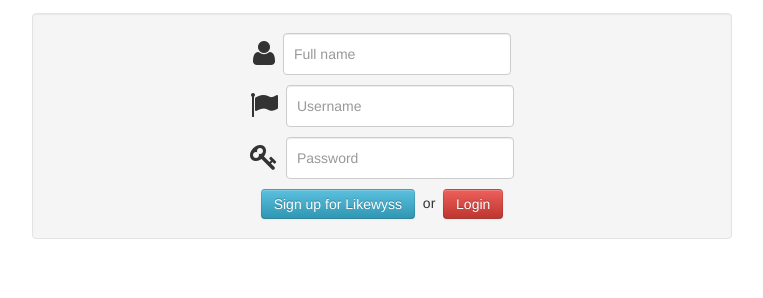
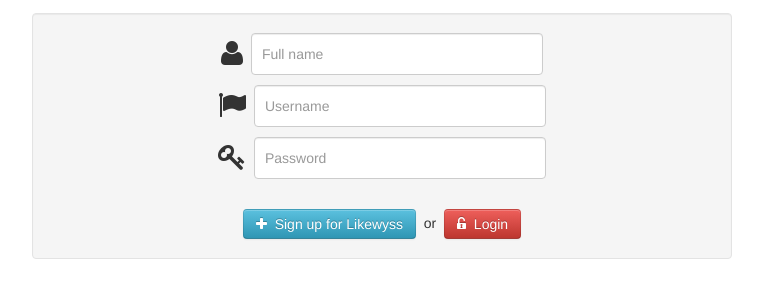
Before and after one commit to mnive93/lw-1, a Django app: template lw/templates/registration/signup.html in a window 1280 px wide. Shown: the part 184-482 px from the top of the page, without its empty margins (258-1021 px from the left). Run offline with Django 3.2, Linux system fonts and the light colour scheme; the template is opened without the code that fills it, so the values that code supplies are empty; some libraries are stand-ins or nearby versions.

Commit message:
UI Tweaks and social buttons adding

```diff
--- a/lw/templates/invites/landing.html
+++ b/lw/templates/invites/landing.html
@@ -12,9 +12,9 @@
 			<input type="text" class="input-xxlarge" name="emailaddress" placeholder="Enter your email address" id="id_emailaddress" /><br>
 			<button type="submit" class="input-xlarge btn btn-success" id="countmein">Count me in</button>
 			<p>{% csrf_token %}</p>
-			<button class="btn btn-facebook"><i class="icon-facebook"> Connect with Facebook</i></button>
-			<button class="btn btn-twitter"><i class="icon-twitter"> Connect with Twitter</i></button>
-			<button class="btn btn-google-plus"><i class="icon-google-plus"> Connect with Google+</i></button>
+			<button class="btn btn-facebook"><i class="icon-facebook">&nbsp;&nbsp;Connect with Facebook</i></button>&nbsp;&nbsp;
+			<button class="btn btn-twitter"><i class="icon-twitter">&nbsp;&nbsp;Connect with Twitter</i></button>&nbsp;&nbsp;
+			<button class="btn btn-google-plus"><i class="icon-google-plus">&nbsp;&nbsp;Connect with Google+</i></button>
 		</form>
 	</div>
 </div>
--- a/lw/templates/registration/signup.html
+++ b/lw/templates/registration/signup.html
@@ -17,11 +17,11 @@
 			{% endif %}
 
 			<form class="well" id="signup" action="." method="post">
-				{% csrf_token %}
-				<i class="icon-user icon-2x"></i>&nbsp;&nbsp;<input type="text" id="id_fullname" name="fullname" class="large" placeholder="Full name" /><br>
-				<i class="icon-flag icon-2x"></i>&nbsp;&nbsp;<input type="text" id="id_username" name="username" class="large" placeholder="Username" /><br>
-				<i class="icon-key icon-2x"></i>&nbsp;&nbsp;<input type="password" id="id_password" name="password" class="large" placeholder="Password" /><br>
-				<button type="submit" class="btn btn-info">Sign up for Likewyss</button>&nbsp;&nbsp;or&nbsp;&nbsp;<a href="/login/"><button type="button" class="btn btn-danger">Login</button></a>
+				<i class="icon-user icon-2x"></i>&nbsp;&nbsp;<input type="text" id="id_fullname" name="fullname" class="input-xlarge" placeholder="Full name" /><br>
+				<i class="icon-flag icon-2x"></i>&nbsp;&nbsp;<input type="text" id="id_username" name="username" class="input-xlarge" placeholder="Username" /><br>
+				<i class="icon-key icon-2x"></i>&nbsp;&nbsp;<input type="password" id="id_password" name="password" class="input-xlarge" placeholder="Password" /><br>
+				<p>{% csrf_token %}</p>
+				<button type="submit" class="btn btn-info"><i class="icon-plus"></i>&nbsp;&nbsp;Sign up for Likewyss</button>&nbsp;&nbsp;or&nbsp;&nbsp;<a href="/login/"><button type="button" class="btn btn-danger"><i class="icon-unlock-alt"></i>&nbsp;&nbsp;Login</button></a>
 			</form>
 		</div>
 	</div>
```
Also changed, not shown: lw/templates/registration/landing.html (+4 -4 lines), lw/templates/registration/login.html (+4 -4 lines).
